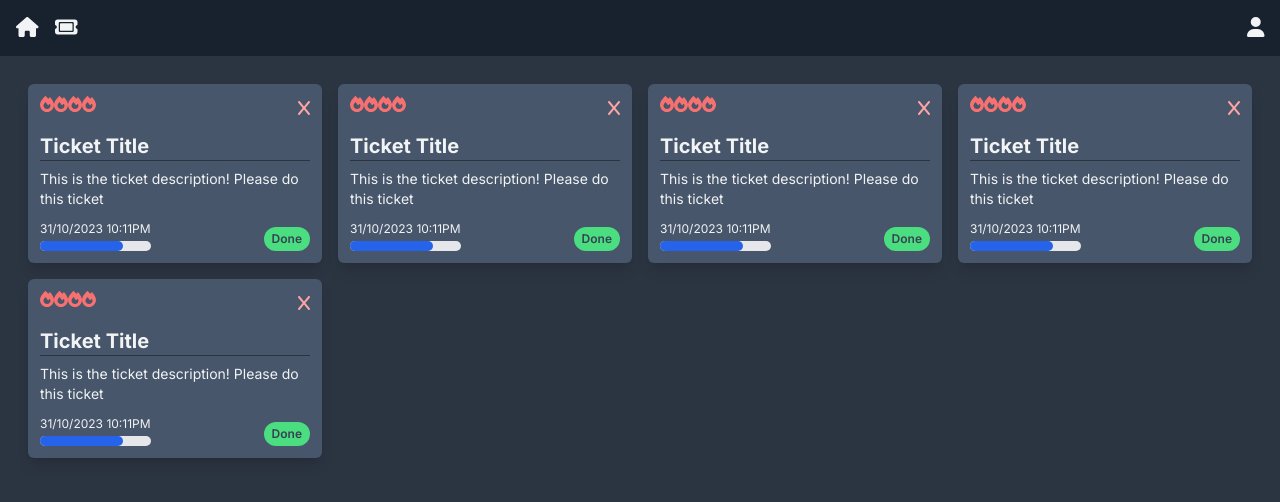
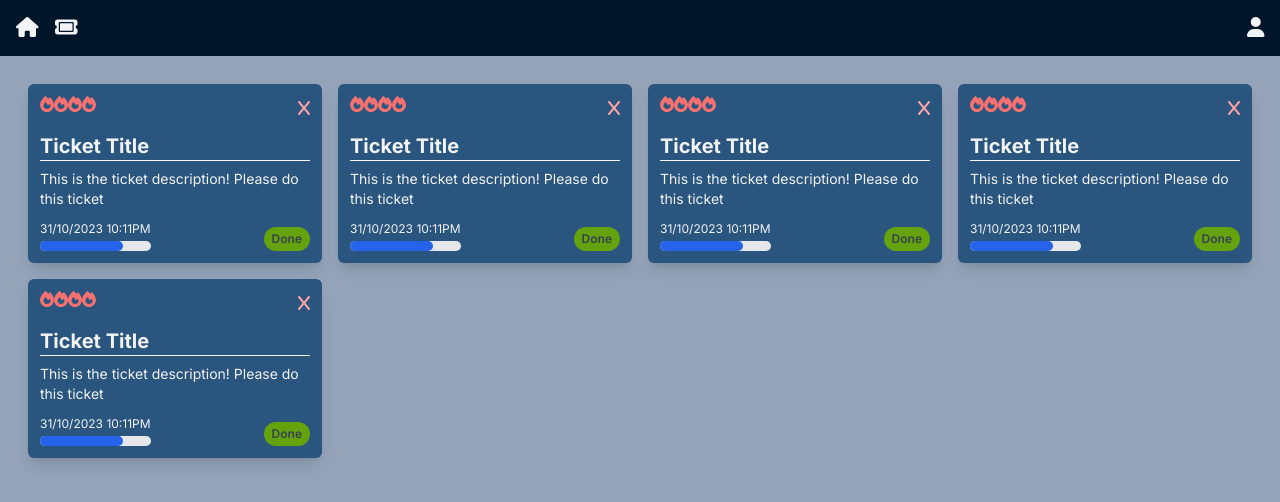
Before and after one commit to rodolfostark/ticketing-app, a Next.js app: page / in a window 1280 px wide. Shown: the top 502 px of the page. Built offline with nearby package versions, Linux system fonts and the light colour scheme.

Commit message:
style: change colors of navbar, page and done button

```diff
--- a/app/(components)/StatusDisplay.tsx
+++ b/app/(components)/StatusDisplay.tsx
@@ -1,7 +1,7 @@
 export default function StatusDisplay() {
     return (
         <span
-            className="inline-block rounded-full px-2 py-1 text-xs font-semibold text-gray-700 bg-green-400"
+            className="inline-block rounded-full px-2 py-1 text-xs font-semibold text-gray-700 bg-lime-600"
         >
             Done
         </span>
--- a/app/layout.tsx
+++ b/app/layout.tsx
@@ -23,7 +23,7 @@ export default function RootLayout({
       <body className={inter.className}>
         <div className="flex flex-col h-screen max-h-screen">
           <Navbar />
-          <div className="flex-grow overflow-y-auto bg-page text-default-text">
+          <div className="flex-grow overflow-y-auto bg-slate-400 text-default-text">
             {children}
           </div>
         </div>
--- a/tailwind.config.ts
+++ b/tailwind.config.ts
@@ -14,9 +14,9 @@ const config: Config = {
           'conic-gradient(from 180deg at 50% 50%, var(--tw-gradient-stops))',
       },
       colors: {
-        navbar: '#18222f',
-        page: '#2b3441',
-        card: '#47566a',
+        navbar: '#001529',
+        page: '#f5f5f5',
+        card: '#2A557E',
         'card-hover': '#4f5e74',
         'default-text': '#f1f3f5',
         'blue-accent': '#0084d4',
```
Also changed, not shown: app/api/route.ts (line endings or trailing spaces).
